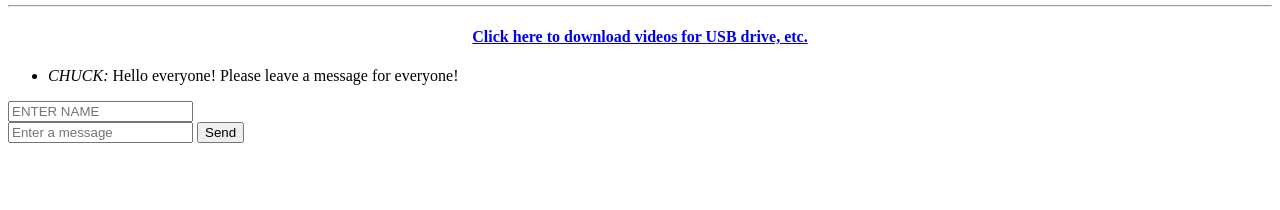
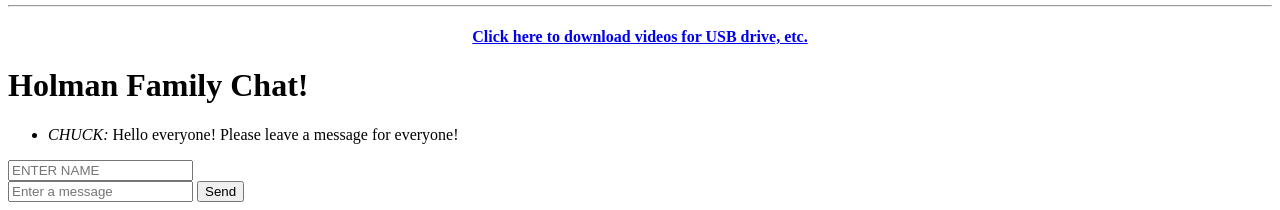
Before and after one commit to holmanfamilyvideos/holmanfamilyvideos.github.io, a plain HTML site: page index.html in a window 1280 px wide. Shown: the part 885-1095 px from the top of the page. Before the commit the page ends 1036 px from the top, so only its background shows below. Drawn offline with Linux system fonts and the light colour scheme; no server answers.

Commit message:
Update index.html

```diff
--- a/index.html
+++ b/index.html
@@ -37,6 +37,7 @@ iframe[src*=youtube] {
 <h4><a href="https://drive.google.com/drive/folders/1T5MzQ2MSBEj48sXv6I3CM7YvTwsXlH79">Click here to download videos for USB drive, etc.</a></h4>
 </center>
 <div class = "chat">
+    <h1>Holman Family Chat!</h1>
         <div class = "chat-window" id = "chat-window">
           <ul id = "messages">
             <li class="msg">
```
